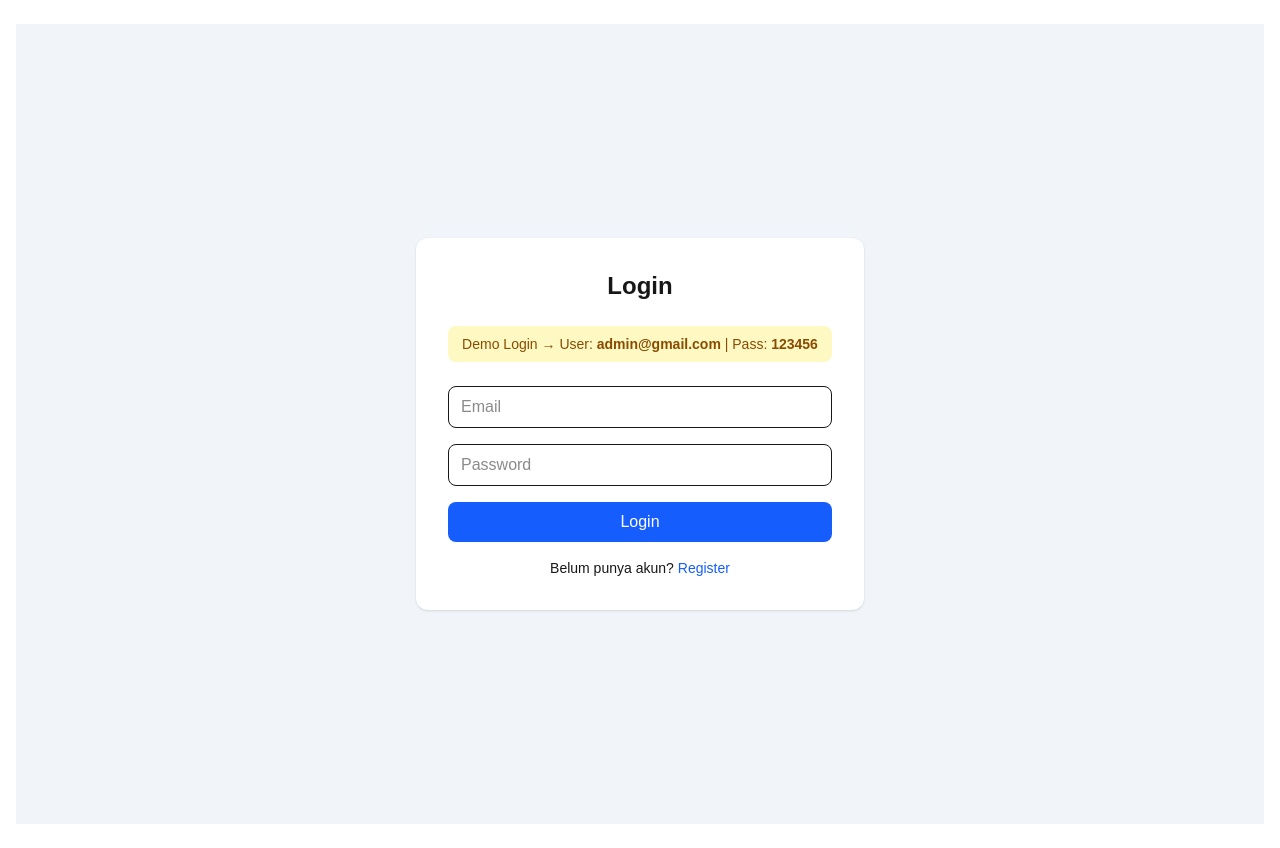
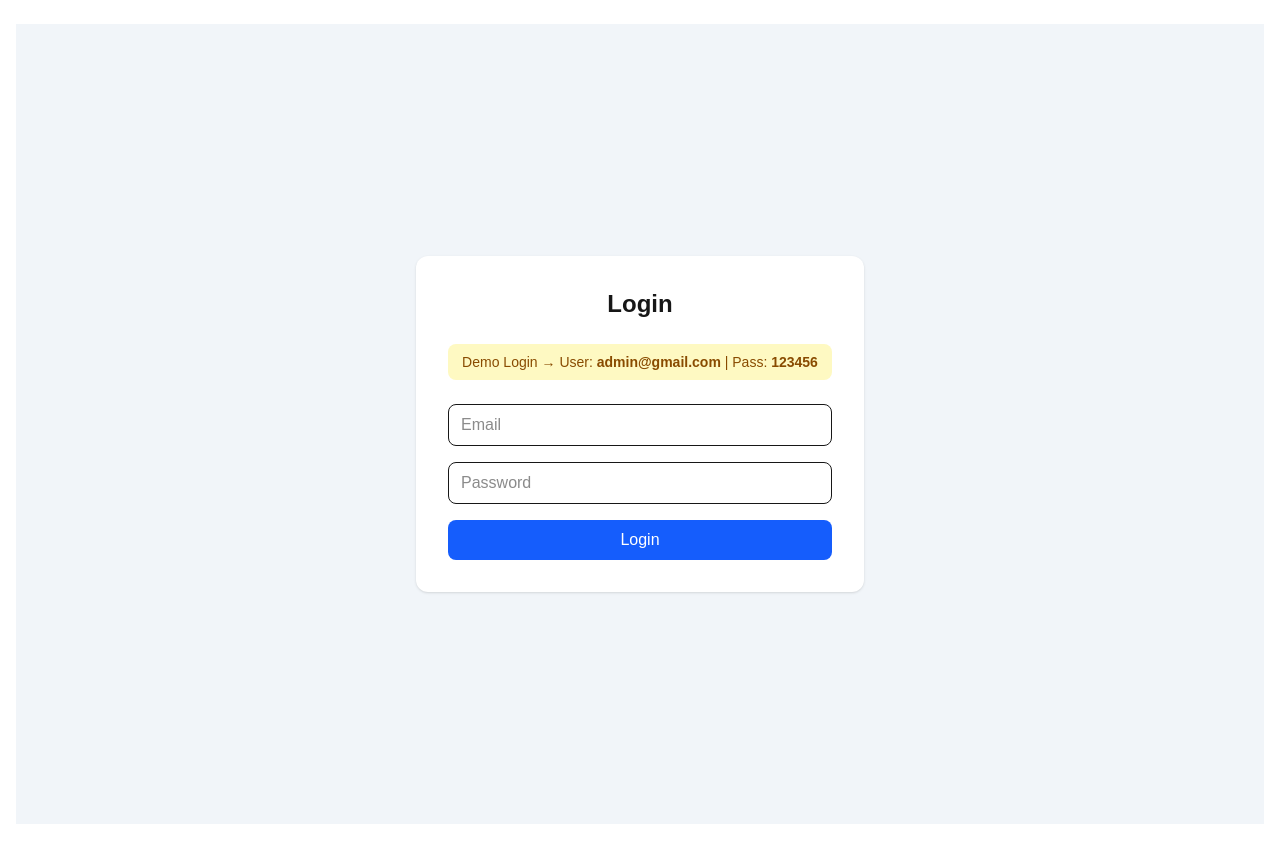
Before and after one commit to agusbest/sales-analytics-dashboard, a Next.js app in the folder frontend/: page /login in a window 1280 px wide. Built offline with nearby package versions, Linux system fonts and the light colour scheme; no server answers.

Commit message:
fix screenshot

```diff
--- a/frontend/app/login/page.tsx
+++ b/frontend/app/login/page.tsx
@@ -138,7 +138,7 @@ export default function LoginPage() {
 
                 </form>
 
-                <p className="text-center text-sm mt-4">
+                {/* <p className="text-center text-sm mt-4">
 
                     Belum punya akun?
 
@@ -149,7 +149,7 @@ export default function LoginPage() {
                         Register
                     </a>
 
-                </p>
+                </p> */}
 
             </div>
 
```
Also changed, not shown: 1 other file (tests, documents, lock files or other folders).
